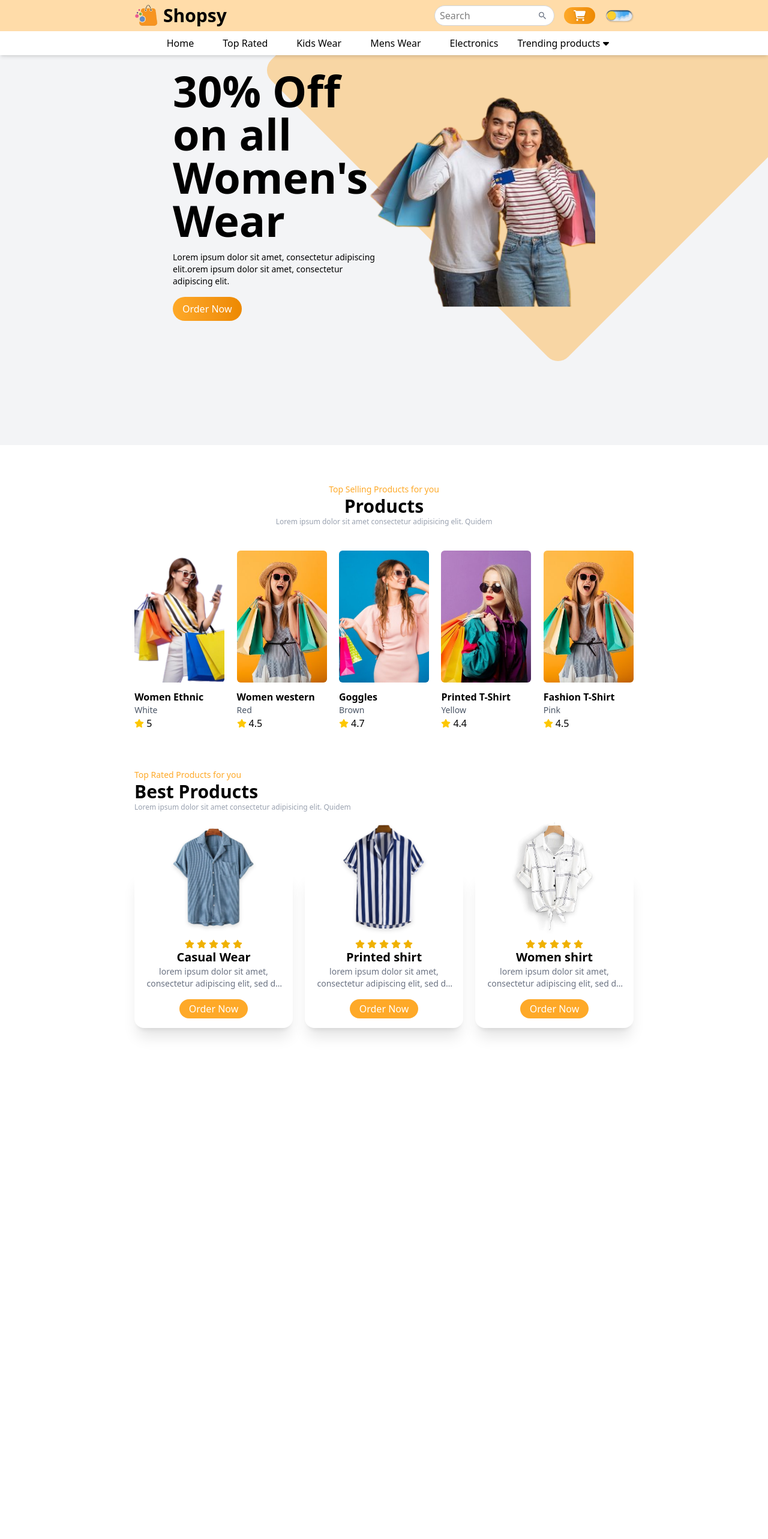
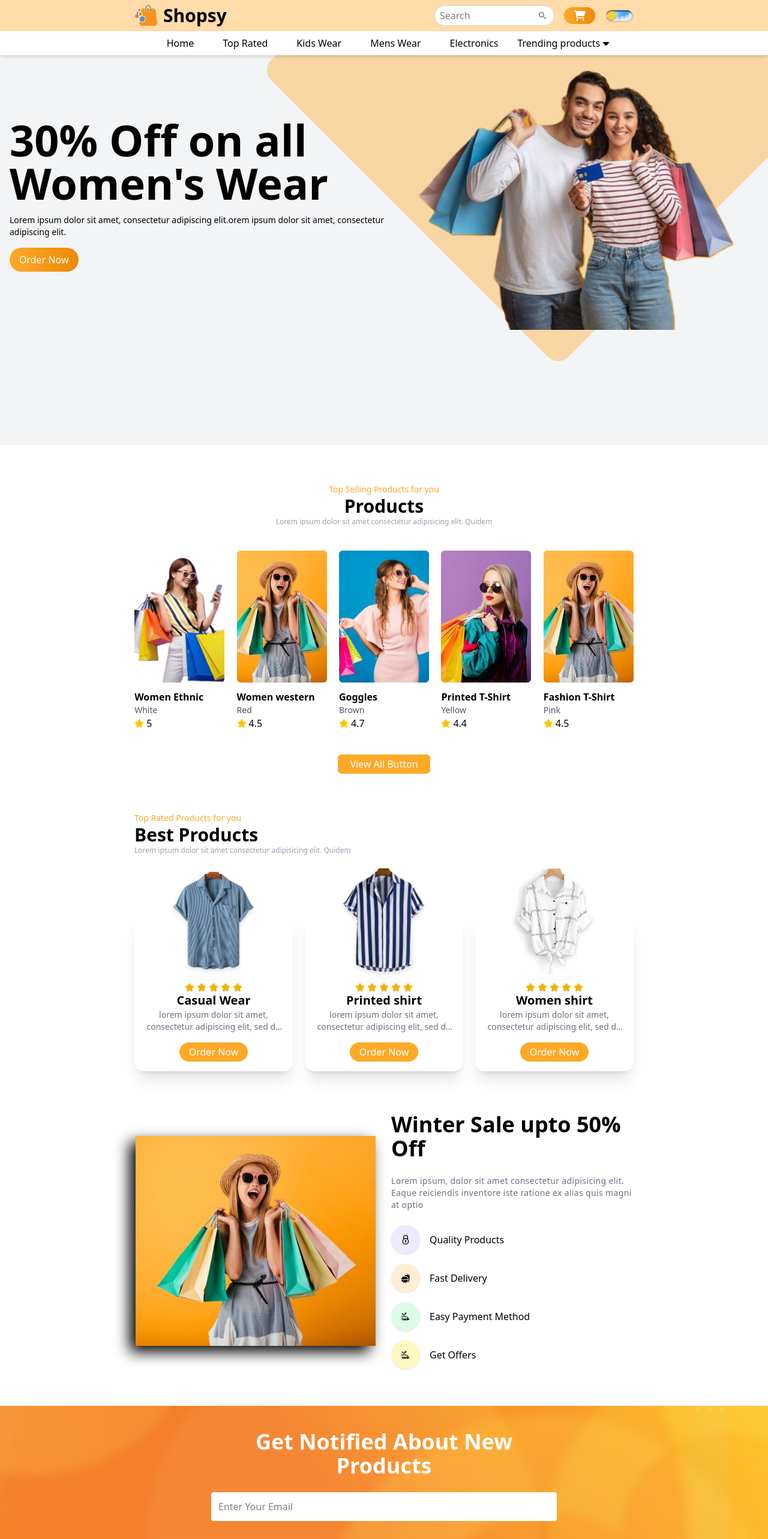
Before and after one commit to Ramla-Eman/Shopsy, a React (Vite) app: page / in a window 1280 px wide. Shown: the top 2566 px of the page at 60% size. Before the commit the page ends 2272 px from the top, so only its background shows below. Built offline with nearby package versions, Linux system fonts and the light colour scheme.

Commit message:
testimonials component is done

```diff
--- a/src/App.jsx
+++ b/src/App.jsx
@@ -7,6 +7,8 @@ import AOS from "aos";
 import 'aos/dist/aos.css';
 import TopProducts from "./Components/TopProducts";
 import Banner from "./Components/Banner";
+import Subscribe from "./Components/Subscribe";
+import Testimonials from "./Components/Testimonials";
 
 function App() {
   React.useEffect(() => {
@@ -25,6 +27,9 @@ function App() {
       <Produts />
       <TopProducts/>
       <Banner/>
+      <Subscribe/>
+      <Produts />
+      <Testimonials/>
     </>
   );
 }
--- a/src/Components/Banner.jsx
+++ b/src/Components/Banner.jsx
@@ -1,9 +1,43 @@
 import React from "react";
+import BannerImg from '../assets/women2.jpg'
+import { GrSecure } from "react-icons/gr";
+import { IoFastFood } from "react-icons/io5";
+import { GiFoodTruck } from "react-icons/gi";
 
 const Banner = () => {
   return (
     <div className="min-h-[550px] flex justify-center items-center py-12 sm:py-0">
-      <div className="p-[1rem] lg:px-[14rem] py-2"></div>
+      <div className="p-[1rem] lg:px-[14rem] py-2">
+        <div className="grid grid-cols-1 sm:grid-cols-2 gap-6 items-center">
+          {/* Image Section */}
+          <div data-aos="zoom-in">
+            <img src={BannerImg} alt="" className="max-w-[400px] h-[350px] w-full mx-auto drop-shadow-[-10px_10px_12px_rgba(0,0,0,1)] object-cover" />
+          </div>
+          {/* Text details section */}
+          <div className="flex flex-col justify-center gap-6 sm:pt-0">
+            <h1 className="text-3xl sm:text-4xl font-bold">Winter Sale upto 50% Off</h1>
+            <p className="text-sm text-gray-500 tracking-wide leading-5">Lorem ipsum, dolor sit amet consectetur adipisicing elit. Eaque reiciendis inventore iste ratione ex alias quis magni at optio</p>
+            <div className="flex flex-col gap-4">
+              <div data-aos="fade-up" className="flex items-center gap-4">
+                <GrSecure className="text-4xl h-12 w-12 shadow-sm p-4 rounded-full bg-violet-100 dark:bg-violet-400"/>
+                <p>Quality Products</p>
+              </div>
+              <div data-aos="fade-up" className="flex items-center gap-4">
+                <IoFastFood className="text-4xl h-12 w-12 shadow-sm p-4 rounded-full bg-orange-100 dark:bg-orange-400"/>
+                <p>Fast Delivery</p>
+              </div>
+              <div data-aos="fade-up" className="flex items-center gap-4">
+                <GiFoodTruck className="text-4xl h-12 w-12 shadow-sm p-4 rounded-full bg-green-100 dark:bg-green-400"/>
+                <p>Easy Payment Method</p>
+              </div>
+              <div data-aos="fade-up" className="flex items-center gap-4">
+                <GiFoodTruck className="text-4xl h-12 w-12 shadow-sm p-4 rounded-full bg-yellow-100 dark:bg-yellow-400"/>
+                <p>Get Offers</p>
+              </div>
+            </div>
+          </div>
+        </div>
+      </div>
     </div>
   );
 };
--- a/src/Components/Hero.jsx
+++ b/src/Components/Hero.jsx
@@ -55,7 +55,7 @@ const Hero = () => {
         {ImageList.map((item) => (
           <div
             key={item.id}
-            className="p-[1rem] lg:px-[18rem] py-2 pb-8 lg:pb-0 overflow-y-hidden"
+            className="px-[1rem] 2xl:px-[14rem] py-2 pb-8 lg:pb-0 overflow-y-hidden"
           >
             <div className="grid grid-cols-1 sm:grid-cols-2 overflow-y-hidden">
               {/* Text content section */}
--- a/src/Components/Produts.jsx
+++ b/src/Components/Produts.jsx
@@ -78,6 +78,10 @@ const Produts = () => {
               </div>
             ))}
           </div>
+          {/* View All button */}
+          <div className="flex justify-center">
+            <button className="text-center mt-10 cursor-pointer bg-primary text-white py-1 px-5 rounded-md">View All Button</button>
+          </div>
         </div>
       </div>
     </div>
--- /dev/null
+++ b/src/Components/Subscribe.jsx
@@ -0,0 +1,26 @@
+import React from 'react'
+import Banner from "../assets/orange-pattern.jpg"
+
+const BannerImg = {
+    backgroundImage: `url(${Banner})`,
+    backgroundPosition: "center",
+    backgroundRepeat: "no-repeat",
+    backgroundSize: "cover",
+    height: "100%",
+    width: "100%"
+}
+
+const Subscribe = () => {
+    return (
+        <div className='mb-20 bg-gray-100 dark:bg-gray-800' style={BannerImg} data-aos="zoom-in">
+            <div className="p-[1rem] lg:px-[14rem] py-10 backdrop-blur-sm">
+                <div className='space-y-6 max-w-xl mx-auto'>
+                    <h1 className='text-2xl !text-center sm:text-left sm:text-4xl font-semibold text-white'>Get Notified About New Products</h1>
+                    <input type="text" data-aos="fade-up" placeholder='Enter Your Email' className='w-full p-3 bg-white rounded'/>
+                </div>
+            </div>
+        </div>
+    )
+}
+
+export default Subscribe
--- /dev/null
+++ b/src/Components/Testimonials.jsx
@@ -0,0 +1,122 @@
+import React from "react";
+import Slider from "react-slick";
+import "slick-carousel/slick/slick.css";
+import "slick-carousel/slick/slick-theme.css";
+
+const TestimonialData = [
+  {
+    id: 1,
+    name: "Victor",
+    text: "Lorem ipsum dolor sit amet consectetur adipisicing elit. Eaque reiciendis inventore iste ratione ex alias quis magni at optio",
+    img: "https://picsum.photos/101/101",
+  },
+  {
+    id: 2,
+    name: "Satya Nadella",
+    text: "Lorem ipsum dolor sit amet consectetur adipisicing elit. Eaque reiciendis inventore iste ratione ex alias quis magni at optio",
+    img: "https://picsum.photos/102/102",
+  },
+  {
+    id: 3,
+    name: "Virat Kohli",
+    text: "Lorem ipsum dolor sit amet consectetur adipisicing elit. Eaque reiciendis inventore iste ratione ex alias quis magni at optio",
+    img: "https://picsum.photos/104/104",
+  },
+  {
+    id: 4,
+    name: "Sachin Tendulkar",
+    text: "Lorem ipsum dolor sit amet consectetur adipisicing elit. Eaque reiciendis inventore iste ratione ex alias quis magni at optio",
+    img: "https://picsum.photos/103/103",
+  },
+];
+
+const Testimonials = () => {
+  var settings = {
+    dots: true,
+    arrows: false,
+    infinite: true,
+    speed: 500,
+    slidesToScroll: 1,
+    autoplay: true,
+    autoplaySpeed: 2000,
+    cssEase: "linear",
+    pauseOnHover: true,
+    pauseOnFocus: true,
+    responsive: [
+      {
+        breakpoint: 10000,
+        settings: {
+          slidesToShow: 3,
+          slidesToScroll: 1,
+          infinite: true,
+        },
+      },
+      {
+        breakpoint: 1024,
+        settings: {
+          slidesToShow: 2,
+          slidesToScroll: 1,
+          initialSlide: 2,
+        },
+      },
+      {
+        breakpoint: 640,
+        settings: {
+          slidesToShow: 1,
+          slidesToScroll: 1,
+        },
+      },
+    ],
+  };
+
+  return (
+    <div className="py-10 mb-10">
+      <div className="p-[1rem] lg:px-[14rem] py-2">
+        {/* Header section */}
+        <div className="text-center mb-10 max-w-[600px] mx-auto">
+          <p className="text-sm text-primary" data-aos="fade-up">
+            What our customers are saying
+          </p>
+          <h1 className="text-3xl font-bold" data-aos="fade-up">
+            Testimonials
+          </h1>
+          <p className="text-xs text-gray-400" data-aos="fade-up">
+            Lorem ipsum dolor sit amet consectetur, adipisicing elit. Sit
+            asperiores modi Sit asperiores modi
+          </p>
+        </div>
+        {/* estimonial cards */}
+        <div data-aos="zoom-in">
+          <Slider {...settings}>
+            {TestimonialData.map((data) => (
+              <div key={data.id} className="my-6">
+                <div className="flex flex-col gap-4 shadow-lg py-8 px-6 mx-4 rounded-xl dark:bg-gray-800 bg-primary/10 relative">
+                  <div className="mb-4">
+                    <img
+                      src={data.img}
+                      alt={data.name}
+                      className="rounded-full w-20 h-20"
+                    />
+                  </div>
+                  <div className="flex flex-col items-center gap-4">
+                    <div className="space-y-3">
+                      <p className="text-xs text-gray-500">{data.text}</p>
+                      <h1 className="text-xl font-bold text-black/80 dark:text-light">
+                        {data.name}
+                      </h1>
+                    </div>
+                  </div>
+                  <p className="text-black/20 text-9xl font-serif absolute top-0 right-0">
+                    ,,
+                  </p>
+                </div>
+              </div>
+            ))}
+          </Slider>
+        </div>
+      </div>
+    </div>
+  );
+};
+
+export default Testimonials;
--- a/src/Components/TopProducts.jsx
+++ b/src/Components/TopProducts.jsx
@@ -47,7 +47,7 @@ const TopProducts = () => {
         {/* Body Section */}
         <div className="grid grid-cols-1 sm:grid-cols-2 md:grid-cols-3 place-items-center gap-20 md:gap-5">
           {ProductsData.map((data) => (
-            <div className="rounded-2xl bg-white dark:bg-gray-800 hover:bg-black/80 dark:hover:bg-primary hover:text-white relative shadow-xl duration-300 group max-w-[300px]" data-aos="zoom-in">
+            <div key={data.id} className="rounded-2xl bg-white dark:bg-gray-800 hover:bg-black/80 dark:hover:bg-primary hover:text-white relative shadow-xl duration-300 group max-w-[300px]" data-aos="zoom-in">
               {/* Images Section */}
               <div className="h-[100px]">
                 <img
```
Also changed, not shown: src/assets/orange-pattern.jpg (added).
